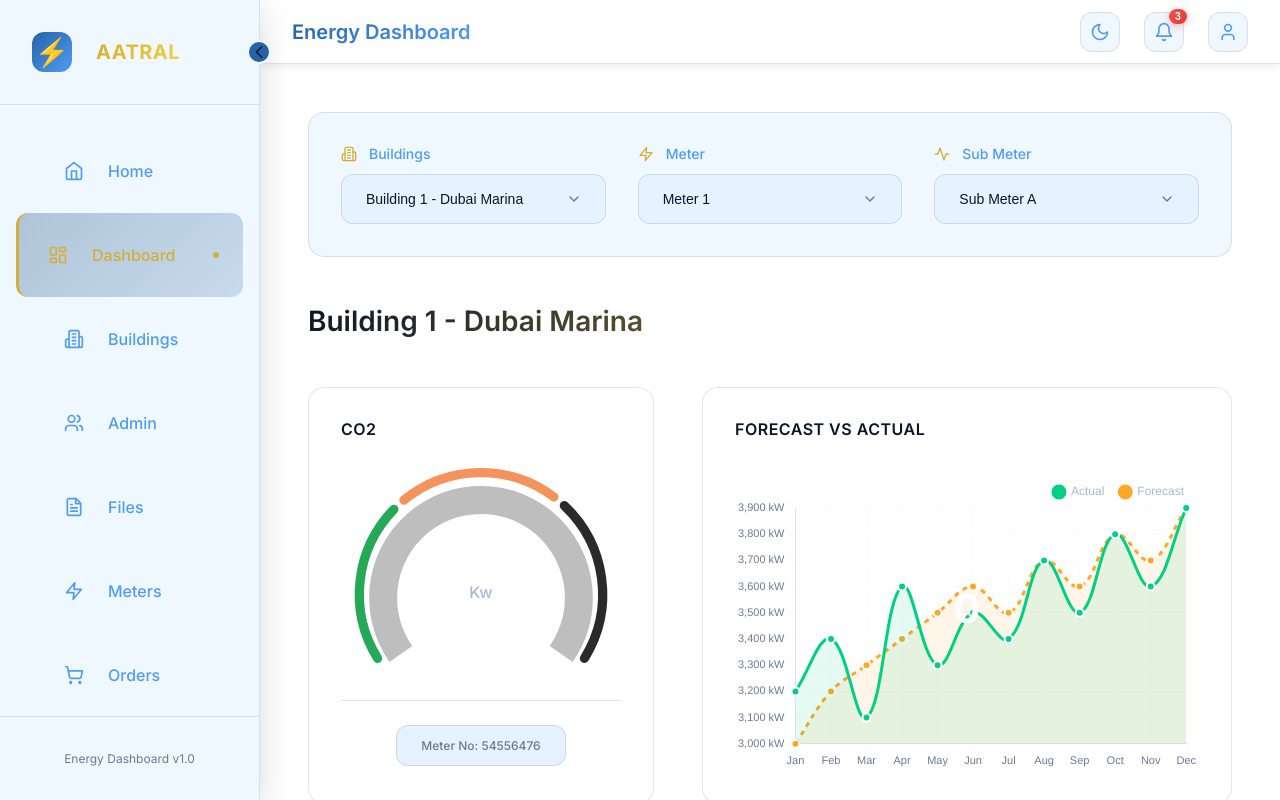
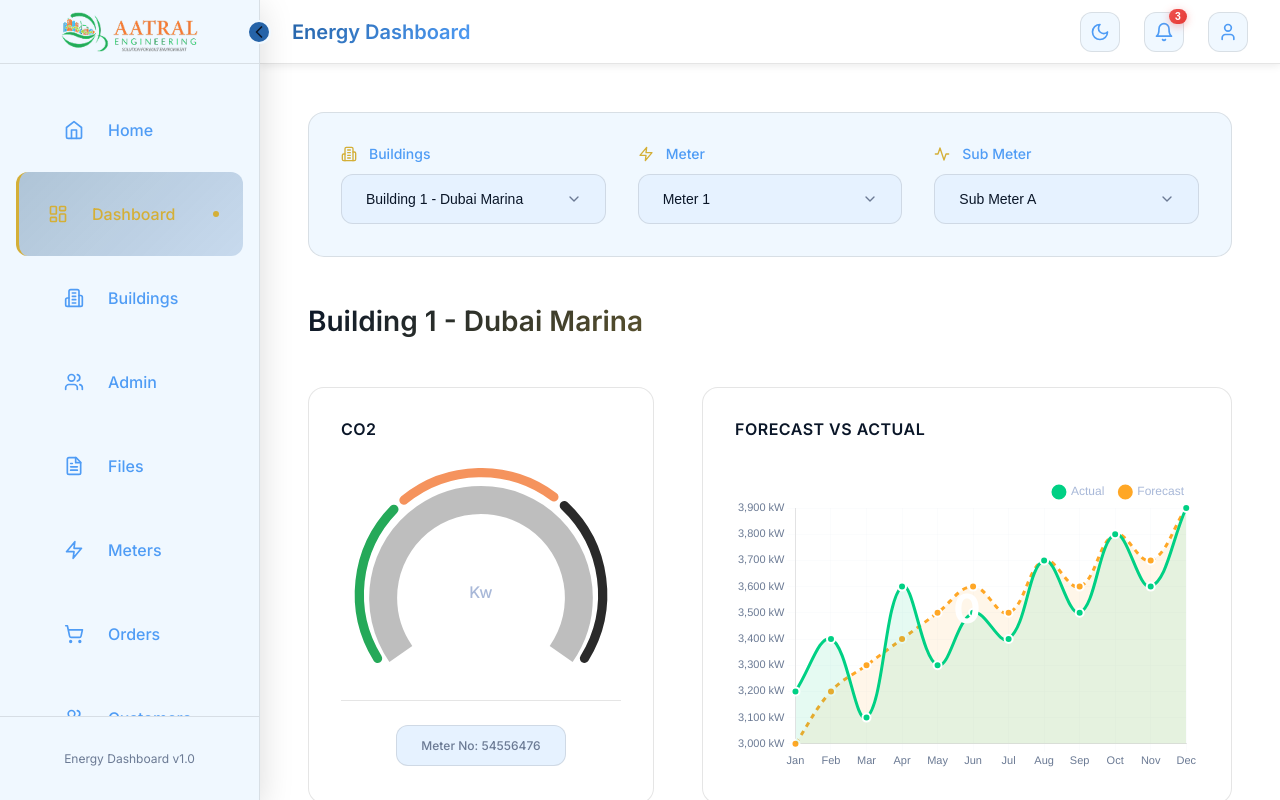
Before and after one commit to ShyamPrasadh/Aatral, a Next.js app: page / in a window 1280 px wide. Built offline with nearby package versions, Linux system fonts and the light colour scheme.

Commit message:
Replace text logo with Aatral.png and align sidebar header with main header

```diff
--- a/src/components/Sidebar.module.css
+++ b/src/components/Sidebar.module.css
@@ -21,10 +21,10 @@
 }
 
 .sidebarHeader {
-    padding: var(--spacing-lg);
+    padding: var(--spacing-sm) var(--spacing-lg);
     border-bottom: 1px solid var(--color-border);
     position: relative;
-    min-height: 80px;
+    height: 64px;
     display: flex;
     align-items: center;
     justify-content: space-between;
@@ -32,7 +32,7 @@
 
 .sidebar.collapsed .sidebarHeader {
     justify-content: center;
-    padding: var(--spacing-lg) 0;
+    padding: var(--spacing-sm) 0;
 }
 
 .logoContainer {
@@ -50,39 +50,18 @@
 .logo {
     display: flex;
     align-items: center;
-    gap: var(--spacing-md);
-    font-weight: 700;
-    font-size: 1.25rem;
-    color: var(--color-text-primary);
+    justify-content: center;
+    width: 100%;
 }
 
-.logoIcon {
-    font-size: 1.75rem;
-    display: flex;
-    align-items: center;
-    justify-content: center;
+.logoImage {
+    object-fit: contain;
+    transition: width var(--transition-base);
+}
+
+.sidebar.collapsed .logoImage {
     width: 40px;
     height: 40px;
-    background: linear-gradient(135deg, var(--color-primary), var(--color-primary-light));
-    border-radius: var(--radius-md);
-    flex-shrink: 0;
-}
-
-.logoText {
-    white-space: nowrap;
-    background: linear-gradient(135deg, var(--color-accent-gold), var(--color-accent-gold-light));
-    -webkit-background-clip: text;
-    -webkit-text-fill-color: transparent;
-    background-clip: text;
-    letter-spacing: 0.5px;
-    opacity: 1;
-    transition: opacity var(--transition-fast);
-}
-
-.sidebar.collapsed .logoText {
-    opacity: 0;
-    width: 0;
-    display: none;
 }
 
 .toggleButton {
--- a/src/components/Sidebar.tsx
+++ b/src/components/Sidebar.tsx
@@ -1,6 +1,6 @@
 'use client';
 
-import { useState } from 'react';
+import Image from 'next/image';
 import {
     Home,
     LayoutDashboard,
@@ -45,8 +45,14 @@ export default function Sidebar({ isExpanded, toggleSidebar }: SidebarProps) {
             <div className={styles.sidebarHeader}>
                 <div className={styles.logoContainer}>
                     <div className={styles.logo}>
-                        <span className={styles.logoIcon}>⚡</span>
-                        {isExpanded && <span className={styles.logoText}>AATRAL</span>}
+                        <Image
+                            src="/assets/Aatral.png"
+                            alt="AATRAL Logo"
+                            width={isExpanded ? 160 : 40}
+                            height={40}
+                            className={styles.logoImage}
+                            priority
+                        />
                     </div>
                 </div>
                 <button
```
Also changed, not shown: public/assets/Aatral.png (added), public/assets/aatral_logo.png (added).
